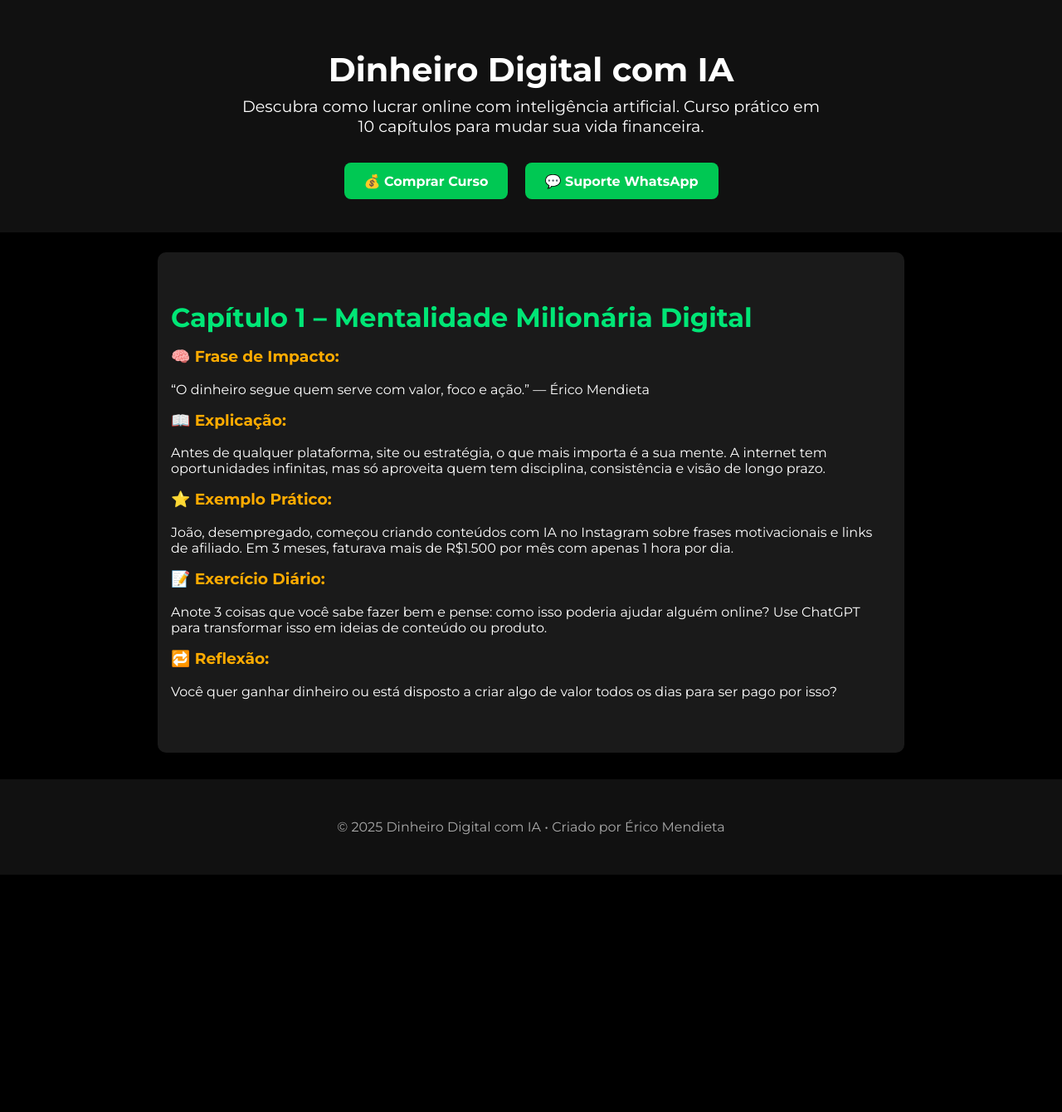
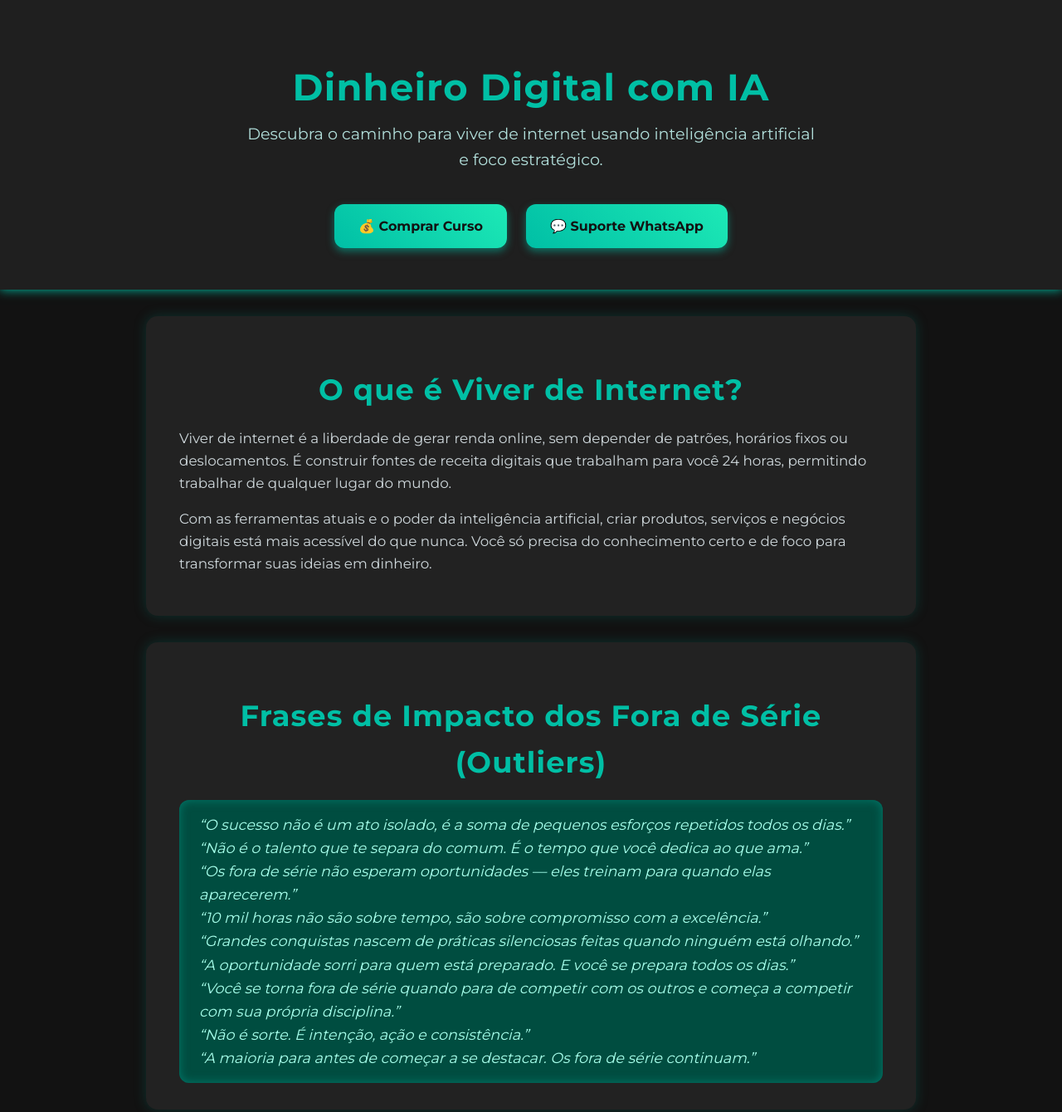
Before and after one commit to ghostman2709/IA, a plain HTML site: page index.html in a window 1280 px wide. Shown: the top 1340 px of the page at 83% size. Before the commit the page ends 1054 px from the top, so only its background shows below. Drawn offline with Linux system fonts and the light colour scheme.

Commit message:
Update index.html

```diff
--- a/index.html
+++ b/index.html
@@ -1,75 +1,117 @@
-
 <!DOCTYPE html>
 <html lang="pt-BR">
 <head>
-  <meta charset="UTF-8">
-  <meta name="viewport" content="width=device-width, initial-scale=1">
-  <title>Dinheiro Digital com IA</title>
-  <link href="https://fonts.googleapis.com/css2?family=Montserrat:wght@400;700&display=swap" rel="stylesheet">
+  <meta charset="UTF-8" />
+  <meta name="viewport" content="width=device-width, initial-scale=1" />
+  <title>Dinheiro Digital com IA - Curso Completo</title>
+  <link href="https://fonts.googleapis.com/css2?family=Montserrat:wght@400;700&display=swap" rel="stylesheet" />
   <style>
-    * { box-sizing: border-box; transition: all 0.3s ease-in-out; }
+    /* Reset e estilo base */
+    * {
+      box-sizing: border-box;
+      transition: all 0.4s ease;
+    }
     body {
       margin: 0;
       font-family: 'Montserrat', sans-serif;
-      background: #000;
-      color: #fff;
+      background: #121212;
+      color: #e0e0e0;
+      opacity: 0;
+      animation: fadeIn 1.2s forwards;
+      line-height: 1.6;
+    }
+    @keyframes fadeIn {
+      to { opacity: 1; }
     }
     header {
-      background-color: #111;
-      padding: 2rem 1rem;
+      background-color: #1f1f1f;
+      padding: 2.5rem 1rem;
       text-align: center;
+      box-shadow: 0 0 12px #00bfa5;
     }
     header h1 {
-      font-size: 2.5rem;
-      margin-bottom: 0.5rem;
+      font-size: 2.8rem;
+      color: #00bfa5;
+      margin-bottom: 0.3rem;
+      letter-spacing: 1.2px;
     }
     header p {
       font-size: 1.2rem;
       max-width: 700px;
       margin: 0 auto;
+      color: #b2dfdb;
     }
     .cta-buttons {
-      margin-top: 1.5rem;
+      margin-top: 1.8rem;
     }
     .cta-buttons a {
-      background-color: #00c853;
-      color: #fff;
-      padding: 0.8rem 1.5rem;
-      margin: 0.5rem;
-      border-radius: 8px;
+      background: linear-gradient(45deg, #00bfa5, #1de9b6);
+      color: #121212;
+      padding: 0.85rem 1.8rem;
+      margin: 0.6rem;
+      border-radius: 12px;
+      font-weight: 700;
       text-decoration: none;
+      box-shadow: 0 4px 10px rgba(0,191,165,0.5);
       display: inline-block;
-      font-weight: bold;
+      transition: background 0.3s ease;
+    }
+    .cta-buttons a:hover {
+      background: linear-gradient(45deg, #1de9b6, #00bfa5);
+      box-shadow: 0 6px 14px rgba(29,233,182,0.7);
+    }
+    main {
+      max-width: 960px;
+      margin: 2rem auto;
+      padding: 0 1rem;
     }
     section {
-      padding: 2rem 1rem;
-      max-width: 900px;
-      margin: 0 auto;
-      background: #1a1a1a;
-      margin-top: 1.5rem;
-      border-radius: 10px;
+      background: #222;
+      padding: 2rem 2.5rem;
+      margin-bottom: 2rem;
+      border-radius: 14px;
+      box-shadow: 0 0 15px #00796b50;
     }
     h2 {
-      font-size: 2rem;
-      color: #00e676;
+      color: #00bfa5;
       margin-bottom: 1rem;
+      font-size: 2.2rem;
+      text-align: center;
+      letter-spacing: 1.1px;
+    }
+    h3 {
+      color: #80cbc4;
+      margin-top: 1.3rem;
+      margin-bottom: 0.6rem;
+    }
+    p {
+      font-size: 1.05rem;
+      color: #cfd8dc;
+    }
+    ul {
+      list-style-type: disc;
+      padding-left: 1.5rem;
+      color: #b2dfdb;
+      font-weight: 600;
+    }
+    .frases {
+      background: #004d40;
+      border-radius: 12px;
+      padding: 1rem 1.5rem;
+      font-style: italic;
+      color: #a7ffeb;
+      font-size: 1.1rem;
+      margin-top: 1rem;
+      box-shadow: inset 0 0 12px #00796b;
     }
     footer {
-      background: #111;
-      color: #aaa;
       text-align: center;
       padding: 2rem 1rem;
-      margin-top: 2rem;
-    }
-    .chapter {
-      margin-bottom: 2rem;
-    }
-    .chapter h3 {
-      color: #ffab00;
-      margin-top: 1rem;
-    }
-    .chapter p {
-      margin-bottom: 1rem;
+      background: #1f1f1f;
+      color: #555;
+      font-size: 0.9rem;
+      letter-spacing: 0.9px;
+      margin-top: 3rem;
     }
   </style>
 </head>
@@ -77,32 +119,65 @@
 
 <header>
   <h1>Dinheiro Digital com IA</h1>
-  <p>Descubra como lucrar online com inteligência artificial. Curso prático em 10 capítulos para mudar sua vida financeira.</p>
+  <p>Descubra o caminho para viver de internet usando inteligência artificial e foco estratégico.</p>
   <div class="cta-buttons">
-    <a href="https://pay.kiwify.com.br/cstPi7Q" target="_blank">💰 Comprar Curso</a>
-    <a href="https://wa.me/5555996043937?text=Olá,%20quero%20saber%20mais%20sobre%20o%20curso%20Dinheiro%20Digital%20com%20IA" target="_blank">💬 Suporte WhatsApp</a>
+    <a href="https://pay.kiwify.com.br/cstPi7Q" target="_blank" rel="noopener noreferrer">💰 Comprar Curso</a>
+    <a href="https://wa.me/5555996043937?text=Olá,%20quero%20saber%20mais%20sobre%20o%20curso%20Dinheiro%20Digital%20com%20IA" target="_blank" rel="noopener noreferrer">💬 Suporte WhatsApp</a>
   </div>
 </header>
 
-<section>
-  <h2>Capítulo 1 – Mentalidade Milionária Digital</h2>
-  <div class="chapter">
-    <h3>🧠 Frase de Impacto:</h3>
-    <p>“O dinheiro segue quem serve com valor, foco e ação.” — Érico Mendieta</p>
+<main>
+  <section>
+    <h2>O que é Viver de Internet?</h2>
+    <p>
+      Viver de internet é a liberdade de gerar renda online, sem depender de patrões, horários fixos ou deslocamentos.
+      É construir fontes de receita digitais que trabalham para você 24 horas, permitindo trabalhar de qualquer lugar do mundo.
+    </p>
+    <p>
+      Com as ferramentas atuais e o poder da inteligência artificial, criar produtos, serviços e negócios digitais está mais acessível do que nunca.
+      Você só precisa do conhecimento certo e de foco para transformar suas ideias em dinheiro.
+    </p>
+  </section>
 
-    <h3>📖 Explicação:</h3>
-    <p>Antes de qualquer plataforma, site ou estratégia, o que mais importa é a sua mente. A internet tem oportunidades infinitas, mas só aproveita quem tem disciplina, consistência e visão de longo prazo.</p>
+  <section>
+    <h2>Frases de Impacto dos Fora de Série (Outliers)</h2>
+    <div class="frases">
+      “O sucesso não é um ato isolado, é a soma de pequenos esforços repetidos todos os dias.”<br />
+      “Não é o talento que te separa do comum. É o tempo que você dedica ao que ama.”<br />
+      “Os fora de série não esperam oportunidades — eles treinam para quando elas aparecerem.”<br />
+      “10 mil horas não são sobre tempo, são sobre compromisso com a excelência.”<br />
+      “Grandes conquistas nascem de práticas silenciosas feitas quando ninguém está olhando.”<br />
+      “A oportunidade sorri para quem está preparado. E você se prepara todos os dias.”<br />
+      “Você se torna fora de série quando para de competir com os outros e começa a competir com sua própria disciplina.”<br />
+      “Não é sorte. É intenção, ação e consistência.”<br />
+      “A maioria para antes de começar a se destacar. Os fora de série continuam.”<br />
+    </div>
+  </section>
 
-    <h3>⭐ Exemplo Prático:</h3>
-    <p>João, desempregado, começou criando conteúdos com IA no Instagram sobre frases motivacionais e links de afiliado. Em 3 meses, faturava mais de R$1.500 por mês com apenas 1 hora por dia.</p>
+  <section>
+    <h2>Por que aprender a ganhar dinheiro com IA?</h2>
+    <p>
+      A inteligência artificial está revolucionando o mercado digital, permitindo criar conteúdo, automatizar vendas e escalar negócios com mais eficiência.
+      Este curso foi pensado para você que quer aproveitar essa revolução, mesmo que não tenha experiência técnica.
+    </p>
+    <ul>
+      <li>Aprenda a usar IA para criar produtos digitais rápidos e de qualidade</li>
+      <li>Descubra estratégias para vender online sem precisar aparecer</li>
+      <li>Construa fontes de renda passivas e escaláveis</li>
+      <li>Tenha suporte para tirar dúvidas e acelerar sua jornada</li>
+    </ul>
+  </section>
 
-    <h3>📝 Exercício Diário:</h3>
-    <p>Anote 3 coisas que você sabe fazer bem e pense: como isso poderia ajudar alguém online? Use ChatGPT para transformar isso em ideias de conteúdo ou produto.</p>
-
-    <h3>🔁 Reflexão:</h3>
-    <p>Você quer ganhar dinheiro ou está disposto a criar algo de valor todos os dias para ser pago por isso?</p>
-  </div>
-</section>
+  <section>
+    <h2>Comece hoje mesmo!</h2>
+    <p>
+      Não deixe para amanhã o sucesso que você pode começar a construir agora. Com o nosso curso, você tem tudo que precisa para transformar sua vida financeira.
+    </p>
+    <div class="cta-buttons" style="text-align:center;">
+      <a href="https://pay.kiwify.com.br/cstPi7Q" target="_blank" rel="noopener noreferrer">💰 Quero Garantir Minha Vaga</a>
+    </div>
+  </section>
+</main>
 
 <footer>
   <p>© 2025 Dinheiro Digital com IA • Criado por Érico Mendieta</p>
```
